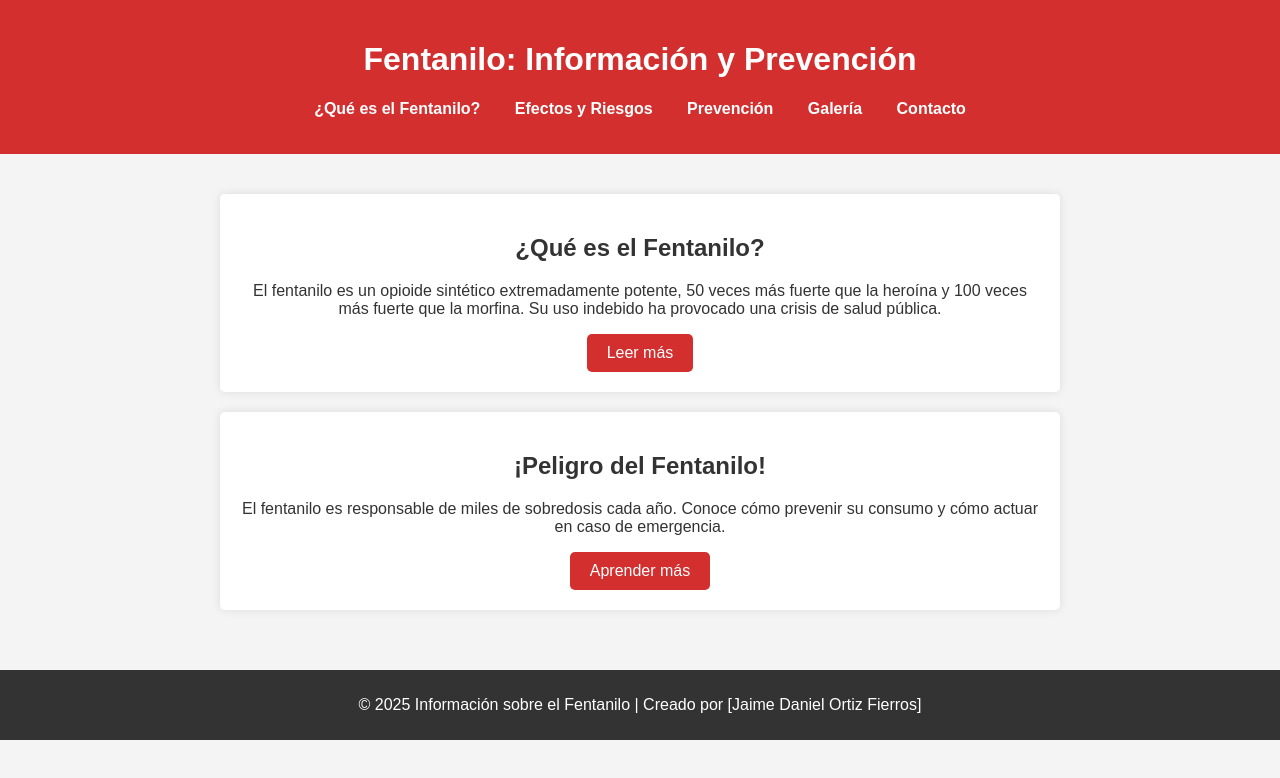
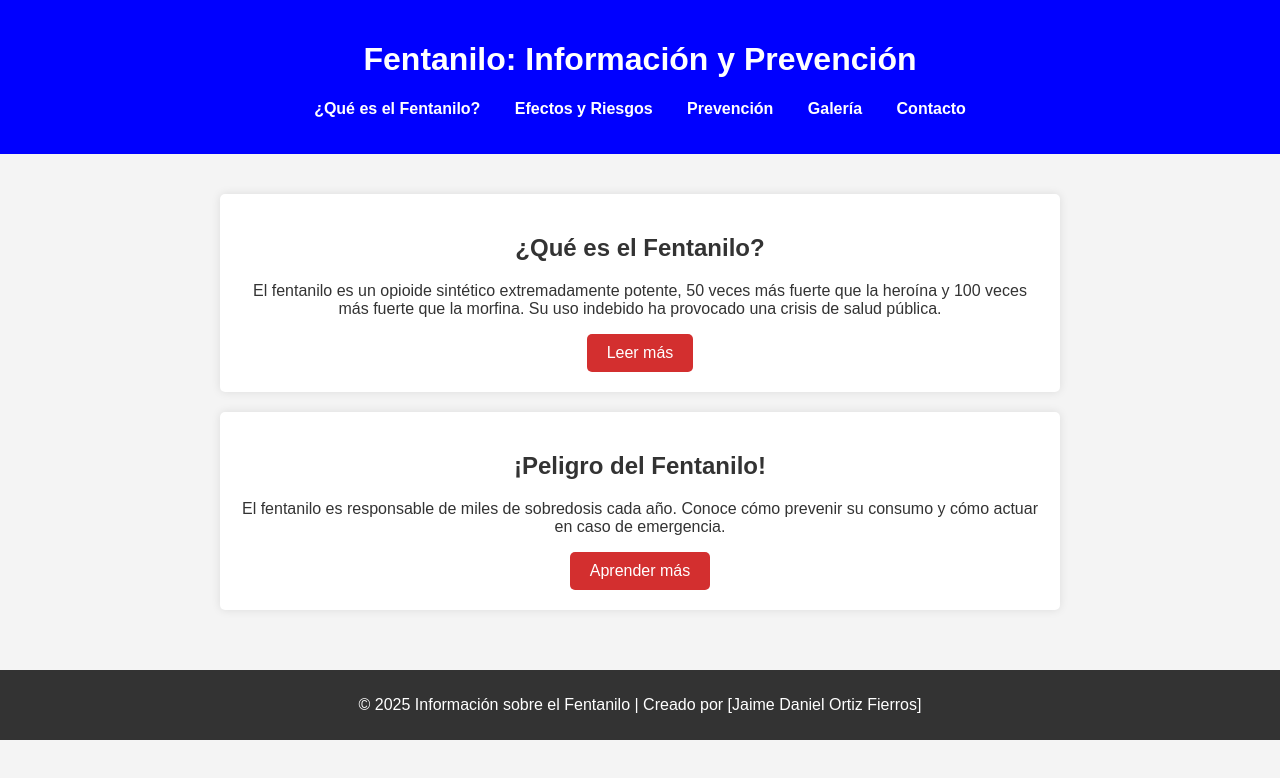
Before and after one commit to Felipe859/Felipe859.github.io, a plain HTML site: page index.html in a window 1280 px wide. Drawn offline with Linux system fonts and the light colour scheme.

Commit message:
Update styles.css

```diff
--- a/styles.css
+++ b/styles.css
@@ -9,7 +9,7 @@ body {
 
 /* Encabezado */
 header {
-    background-color: #d32f2f;
+    background-color: #0000FF;
     color: white;
     padding: 20px;
     text-align: center;
```
